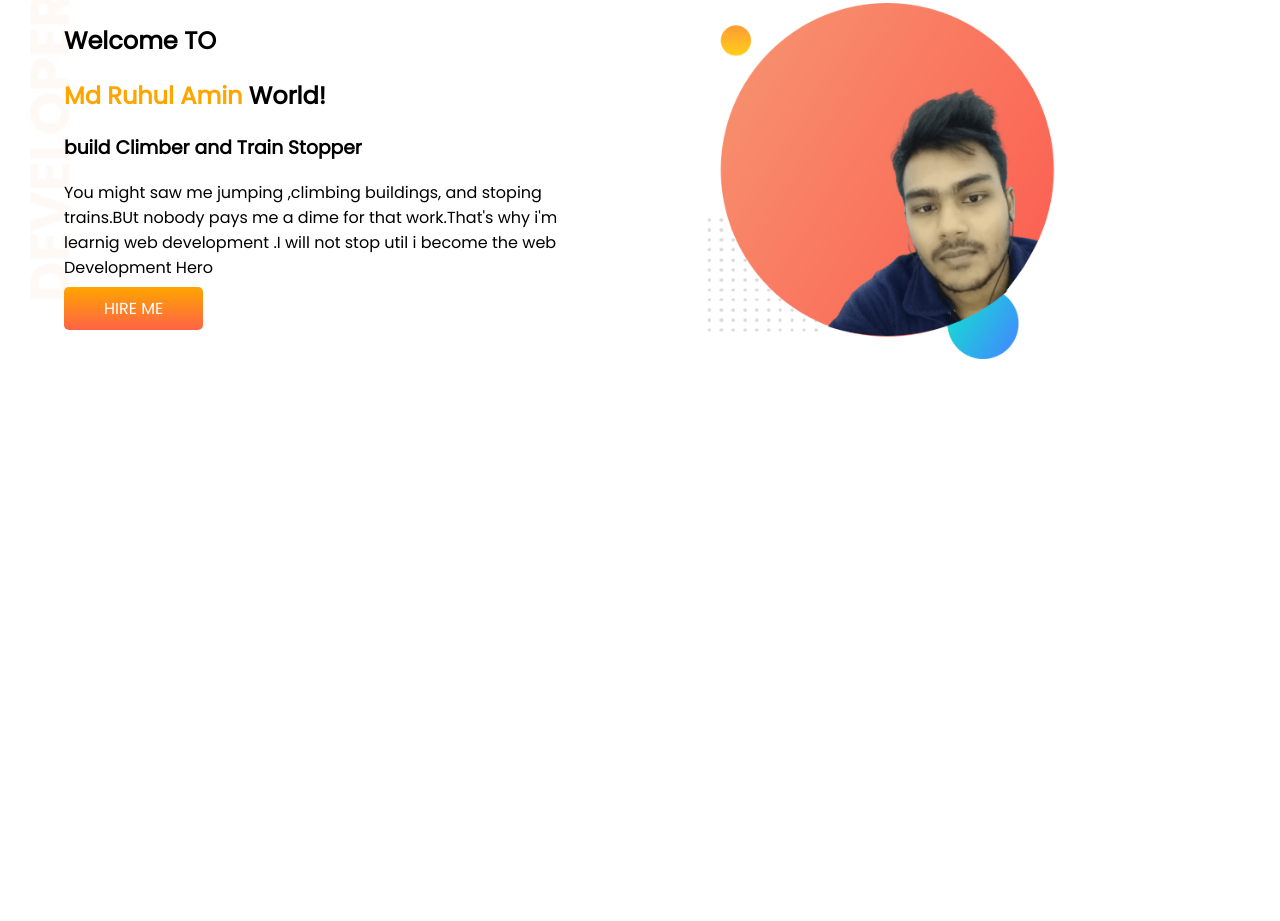
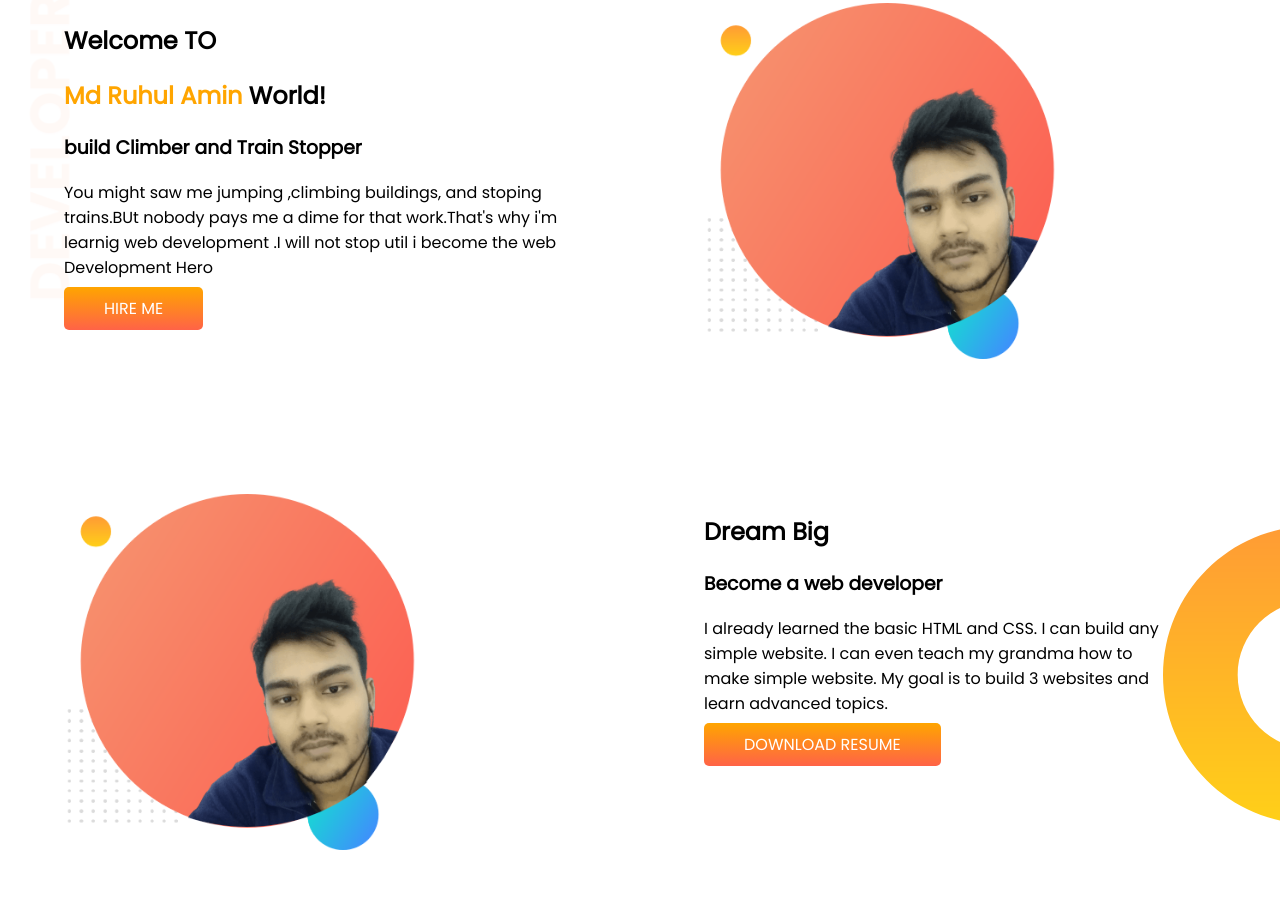
Before and after one commit to Ruhul3377/Developer-Portfolio, a plain HTML site: page index.html in a window 1280 px wide. Shown: the part 61-982 px from the top of the page. Before the commit the page ends 800 px from the top, so only its background shows below. Drawn offline with Linux system fonts and the light colour scheme.

Commit message:
I added second section

```diff
--- a/index.html
+++ b/index.html
@@ -34,6 +34,37 @@
 
 
     </section>
+
+
+    <section class="top-banner2">
+        <div class="half-width">
+            <img src="images/Tanis-portfolio.png" alt="profile picture of tanis">
+
+
+        </div>
+
+        <div class="half-width">
+            <h1>Dream Big</h1>
+            <h3>Become a web developer</h3>
+
+            <p id="paddingright">
+                I already learned the basic HTML and CSS. I can build any simple website. I can even teach my grandma
+                how to make simple website. My goal is to build 3 websites and learn advanced topics.
+            </p>
+            <a class="link-button2" target="_blank" href="https://github.com/Ruhul3377">DOWNLOAD RESUME</a>
+
+
+        </div>
+
+
+
+
+
+
+
+
+
+    </section>
 </body>
 
 </html>
--- a/style.css
+++ b/style.css
@@ -36,7 +36,34 @@ section{
     border-radius: 5px;
 
 }
+
+.section2{
+    display: flex;
+}
+
+
+
+
+.link-button2{
+    text-decoration: none;
+    font-weight: 700px;
+    color:white;
+    background-image: linear-gradient(orange , tomato);
+    padding: 10px 40px;
+    border-radius: 5px;
+
+
+}
+#paddingright{
+    padding-right: 40px ;
+}
 .top-banner{
     background-image: url(images/top-banner.png) ;
     background-repeat: no-repeat;
 }
+.top-banner2{
+    background-image: url(images/dream-bg.png);
+    background-repeat: no-repeat;
+    background-position: right;
+
+}
```
